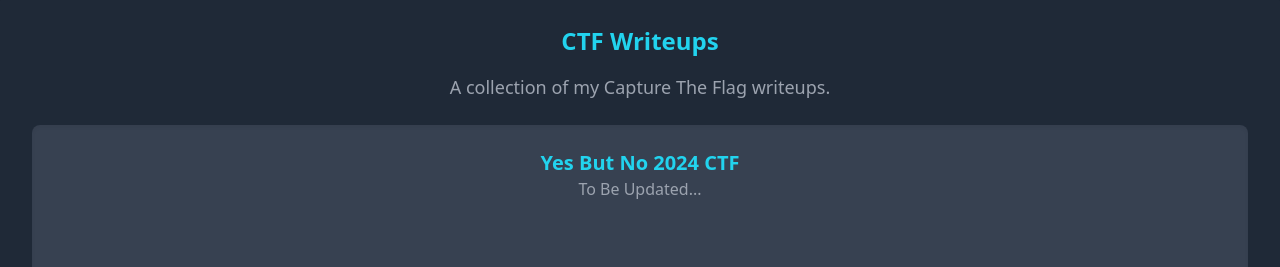
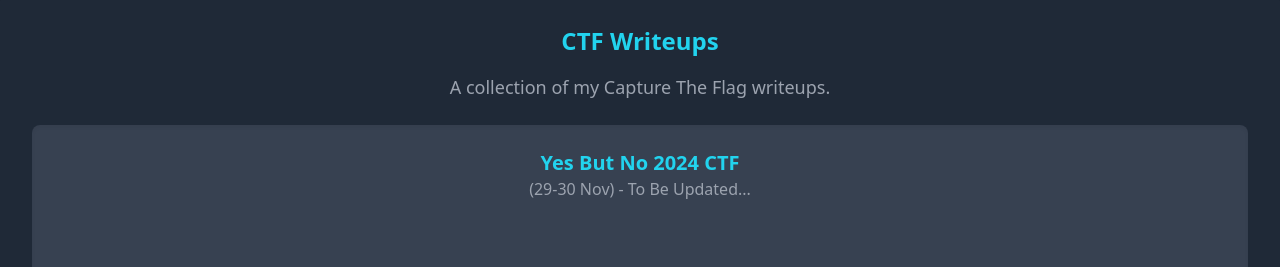
Before and after one commit to SaucedWater/portfolioweb, a Next.js app: page / in a window 1280 px wide. Shown: the part 1283-1550 px from the top of the page. Built offline with nearby package versions, Linux system fonts and the light colour scheme.

Commit message:
webhook test

```diff
--- a/app/page.js
+++ b/app/page.js
@@ -131,7 +131,7 @@ export default function Home() {
           <div className="mb-6">
             <h4 className="text-xl font-semibold text-cyan-400">Yes But No 2024 CTF</h4>
             <p className="text-gray-400">
-              To Be Updated...
+              (29-30 Nov) - To Be Updated...
             </p>
           </div>
           {/* Add more writeups here as needed */}
```
